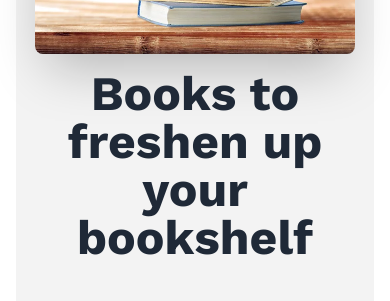
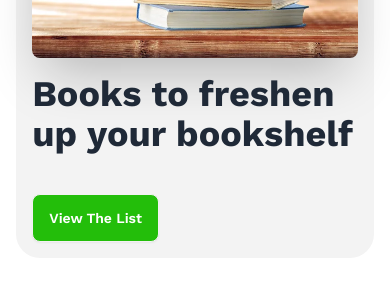
Before and after one commit to RaiyanJiyon/Book-Vibe, a React (Vite) app: page / in a window 390 px wide. Shown: the part 292-593 px from the top of the page. Built offline with nearby package versions, Linux system fonts and the light colour scheme.

Commit message:
Fixed responsive issue in Banner Component

```diff
--- a/src/components/Banner/Banner.jsx
+++ b/src/components/Banner/Banner.jsx
@@ -8,9 +8,9 @@ const Banner = () => {
             <div className="hero-content flex-col justify-center lg:flex-row-reverse md:px-28 md:py-20">
                 <img
                     src={bannerImage}
-                    className="w-80 rounded-lg shadow-2xl" />
-                <div>
-                    <h1 className="text-5xl text-center lg:text-left font-bold">Books to freshen up your bookshelf</h1>
+                    className="lg:w-80 rounded-lg shadow-2xl" />
+                <div className='w-full'>
+                    <h1 className="text-4xl md:text-5xl lg:text-left font-bold">Books to freshen up your bookshelf</h1>
                     <NavLink to={"/ListedBooks"} className="btn bg-[#23BE0A] text-white font-semibold mt-10">View The List</NavLink>
                 </div>
             </div>
```
